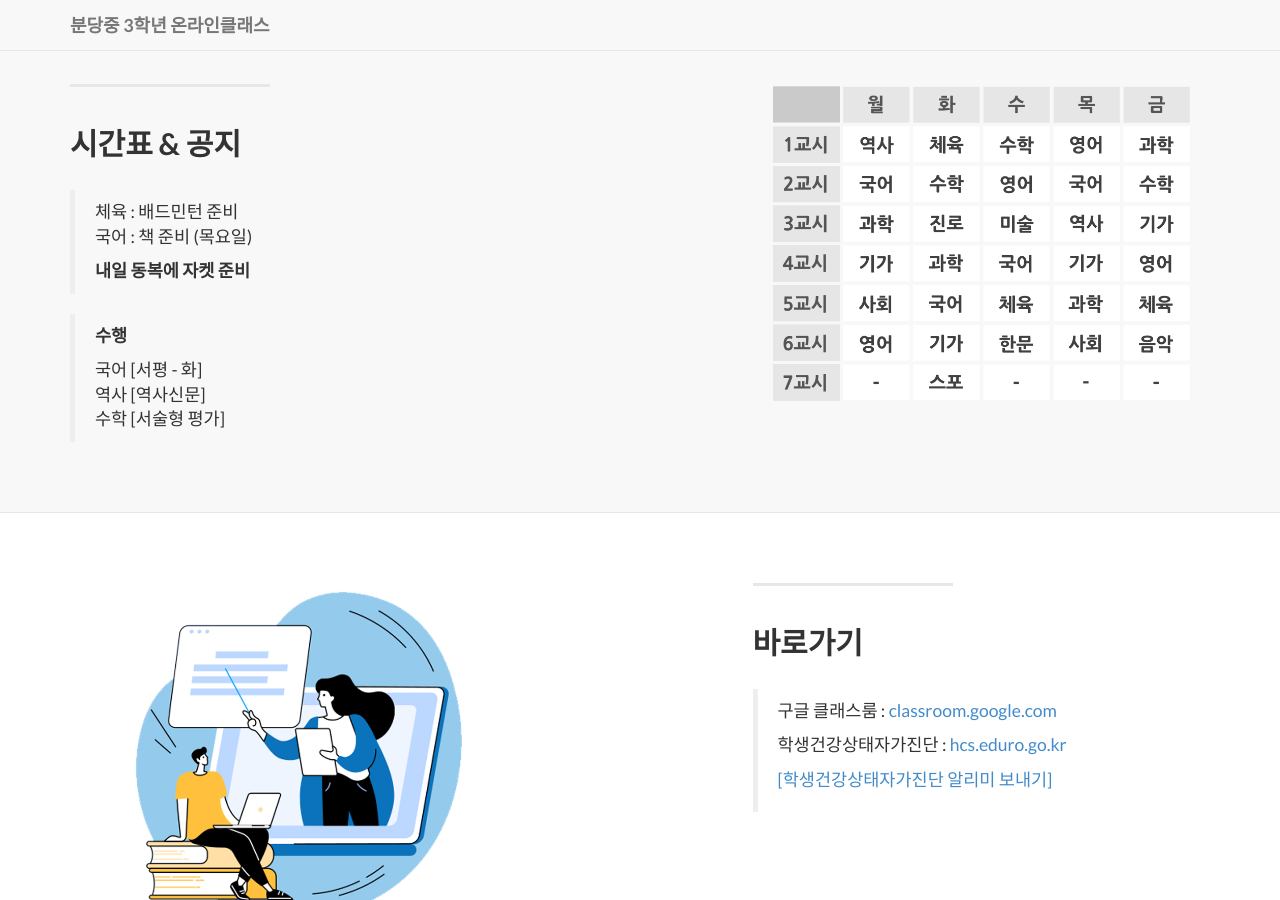
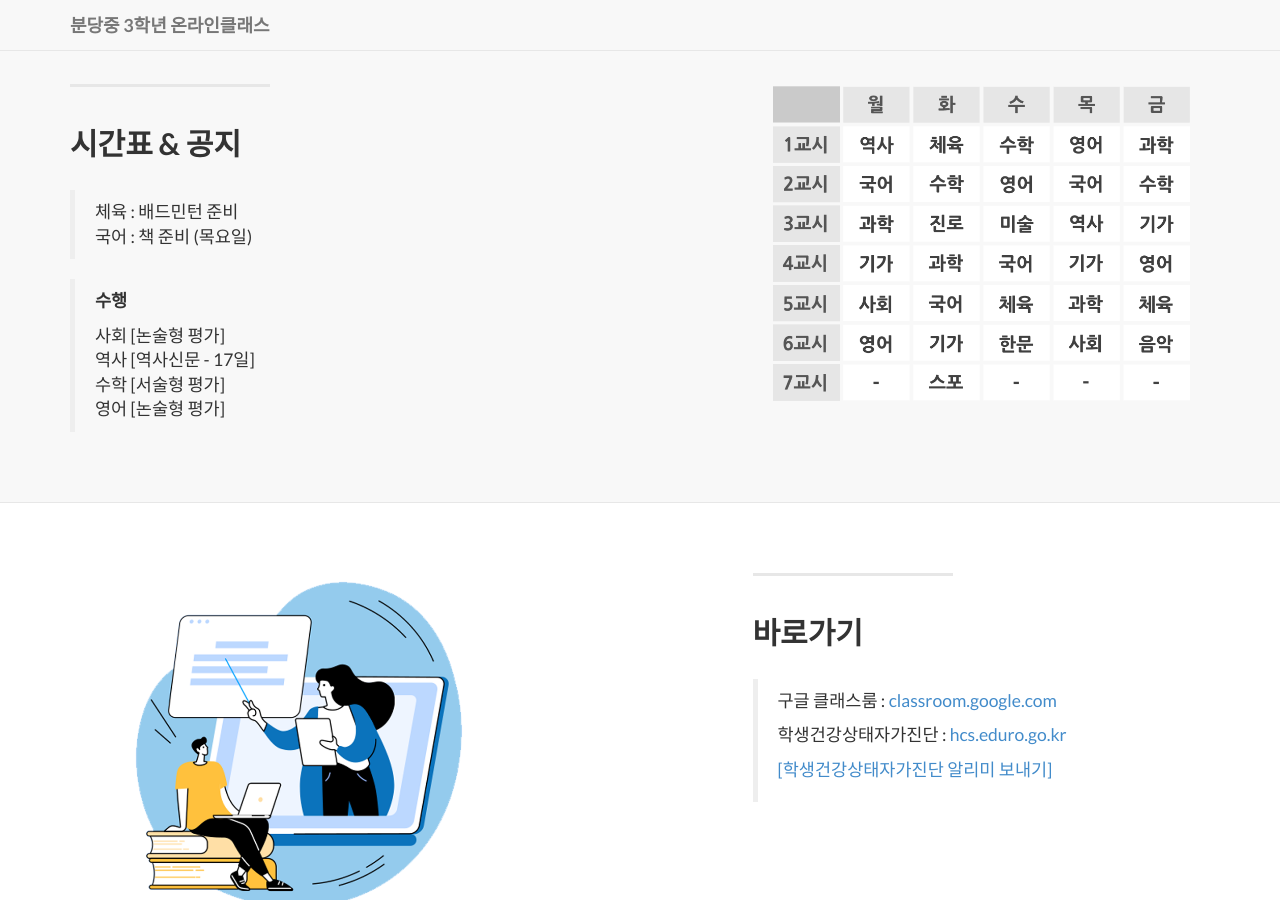
Before and after one commit to bundang-ms-2021/oncl, a Jekyll site: the page built from index.html, in a window 1280 px wide and 900 px high, scrolled down 750 px. Built offline with Jekyll 4.4.1, drawn with Linux system fonts in a browser that asks for light colours; nearby versions of some CDN libraries; library files that are not in the unit come from our copies.

Commit message:
Update 2014-09-21-services-1.markdown

```diff
--- a/_posts/2014-09-21-services-1.markdown
+++ b/_posts/2014-09-21-services-1.markdown
@@ -9,10 +9,10 @@ description: |
   > 체육 : 배드민턴 준비
   > 국어 : 책 준비 (목요일)
   >
-  > **내일 동복에 자켓 준비**
 
   > **수행**
   >
-  > 국어 [서평 - 화]
-  > 역사 [역사신문]
+  > 사회 [논술형 평가]
+  > 역사 [역사신문 - 17일]
   > 수학 [서술형 평가]
+  > 영어 [논술형 평가]
```
